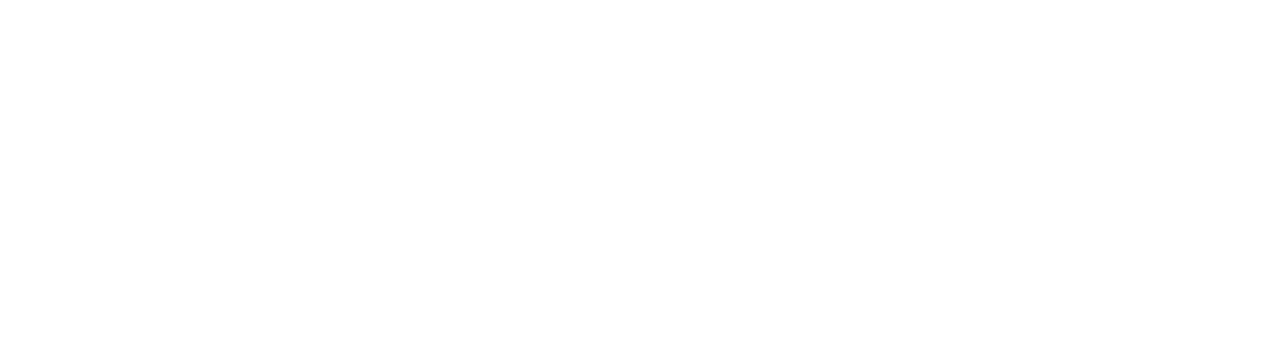
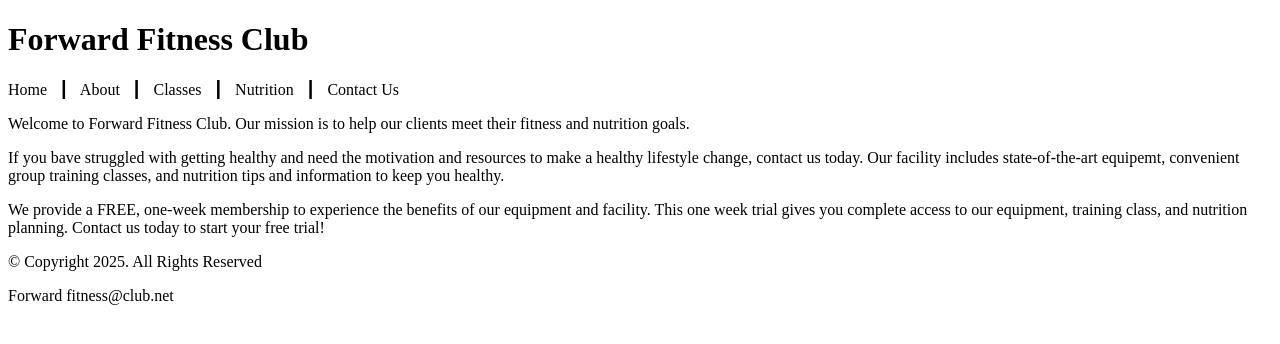
Before and after one commit to 144Sp25/ch2notes-phillipmotazedi, a plain HTML site: page index.html in a window 1280 px wide. Drawn offline with Linux system fonts and the light colour scheme.

Commit message:
Index and Template file
Added the chapter 2 notes, and created the template

```diff
--- a/index.html
+++ b/index.html
@@ -1,12 +1,45 @@
 <!DOCTYPE html>
+<!-- This website template was created by Phillip Motazedi-->
 <html lang="en">
 
 <head>
-  <title></title>
-  <meta charset="utf-8">
+    <meta charset="UTF-8" />
+    <title>Forward Fitness Club</title>
 </head>
 
 <body>
+    <!--Use the header area for the website name or logo-->
+    <header>
+        <h1> Forward Fitness Club</h1>
+    </header>
+        <!--Use the nav area to add hyperlinks to other pages with the website-->
+        <nav>
+            <p> Home &nbsp; &#9475; &nbsp;
+                About &nbsp; &#9475; &nbsp;
+                Classes &nbsp; &#9475; &nbsp;
+                Nutrition &nbsp; &#9475; &nbsp;
+                Contact Us
+            </p>
+        </nav>
+        <!-- Use the main area to add the main content of the website -->
+        <main>
+          <p> Welcome to Forward Fitness Club. Our mission is to help our clients meet their fitness and nutrition goals.</p>
+
+          <p> If you bave struggled with getting healthy and need the motivation and resources to make a healthy lifestyle change,
+            contact us today. Our facility includes state-of-the-art equipemt, convenient group training classes, and nutrition
+            tips and information to keep you healthy.</p>
+
+          <p> We provide a FREE, one-week membership to experience the benefits of our equipment and facility. This one week trial
+          gives you complete access to our equipment, training class, and nutrition planning.
+          Contact us today to start your free trial!</p>
+        </main>
+    <!-- Use the footer area to add webpage footer content-->
+    <footer>
+        <p> &copy; Copyright 2025. All Rights Reserved </p>
+        <p> Forward fitness@club.net</p>
+    </footer>
+
+
 
 </body>
 
```
Also changed, not shown: template.html (added).
